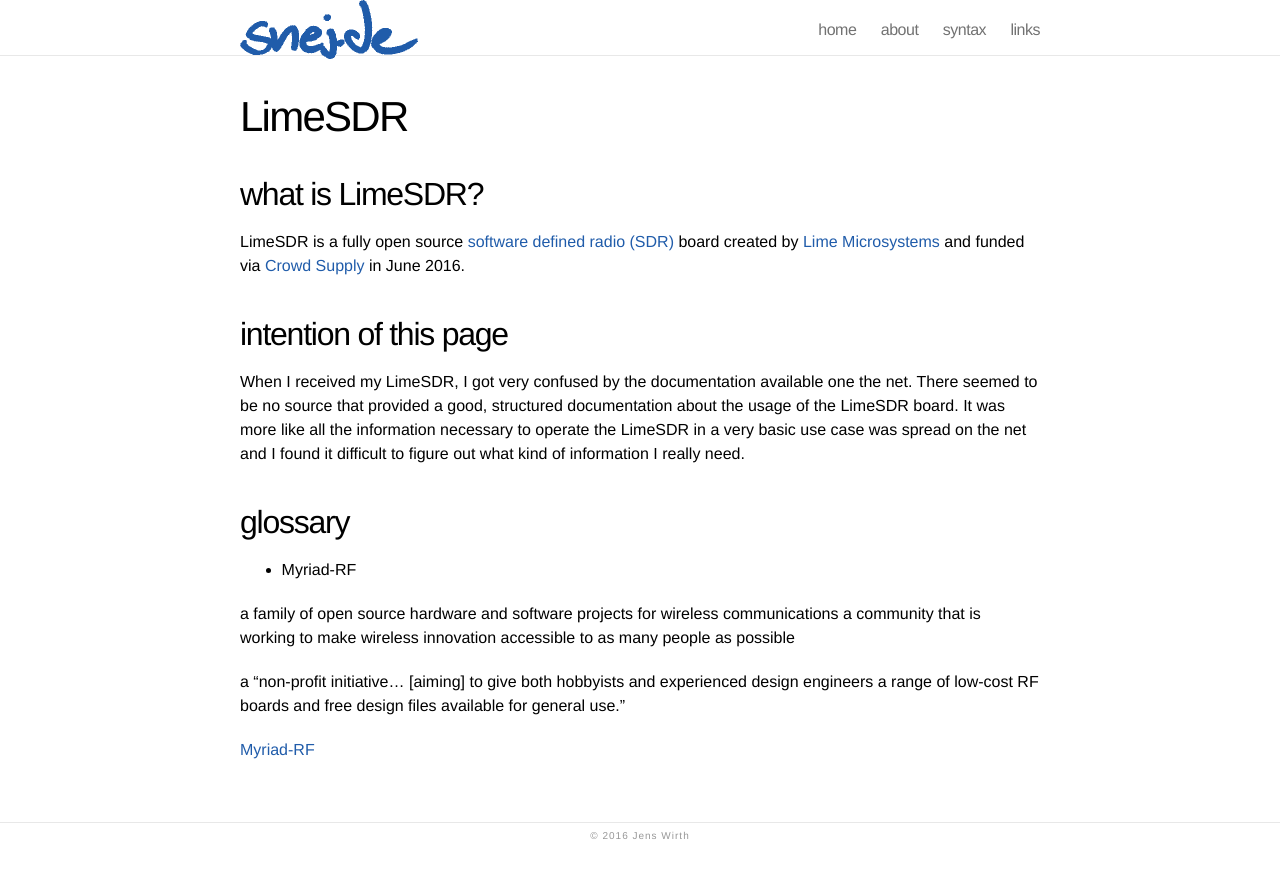
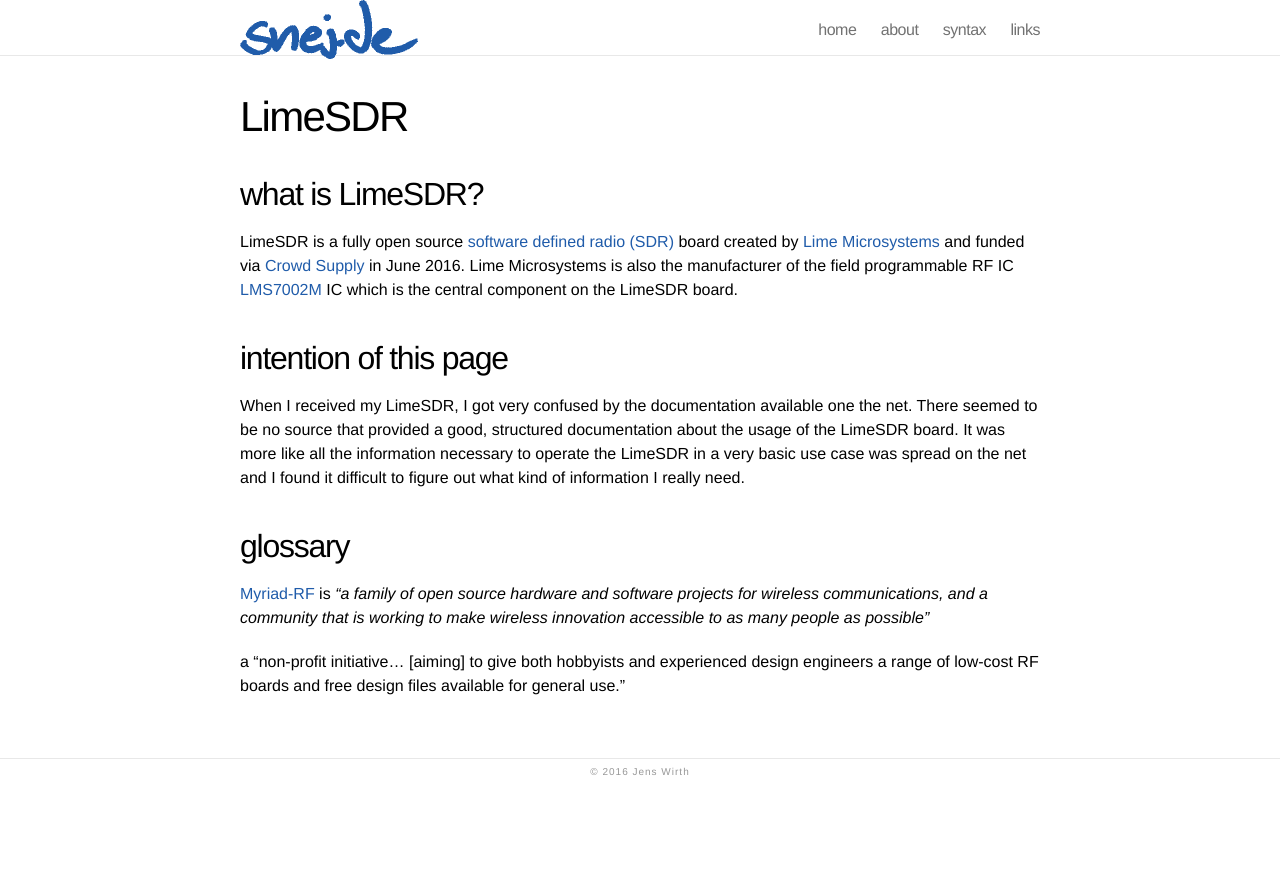
Before and after one commit to jewirth/jewirth.github.io, a Jekyll site: the page built from limesdr.md, in a window 1280 px wide. Shown: the top 878 px of the page. Built offline with Jekyll 4.4.1, drawn with Linux system fonts in a browser that asks for light colours.

Commit message:
Update limesdr.md

```diff
--- a/limesdr.md
+++ b/limesdr.md
@@ -5,18 +5,13 @@
 ---
 
 # what is LimeSDR?
-LimeSDR is a fully open source [software defined radio (SDR)](https://en.wikipedia.org/wiki/Software-defined_radio) board created by [Lime Microsystems](http://www.limemicro.com/) and funded via [Crowd Supply](https://www.crowdsupply.com/lime-micro/limesdr) in June 2016.
+LimeSDR is a fully open source [software defined radio (SDR)](https://en.wikipedia.org/wiki/Software-defined_radio) board created by [Lime Microsystems](http://www.limemicro.com/) and funded via [Crowd Supply](https://www.crowdsupply.com/lime-micro/limesdr) in June 2016. Lime Microsystems is also the manufacturer of the field programmable RF IC [LMS7002M](http://www.limemicro.com/products/field-programmable-rf-ics-lms7002m/) IC which is the central component on the LimeSDR board.
 
 # intention of this page
 When I received my LimeSDR, I got very confused by the documentation available one the net. There seemed to be no source that provided a good, structured documentation about the usage of the LimeSDR board. It was more like all the information necessary to operate the LimeSDR in a very basic use case was spread on the net and I found it difficult to figure out what kind of information I really need.
 
 # glossary
 
-- Myriad-RF
-
-a family of open source hardware and software projects for wireless communications
-a community that is working to make wireless innovation accessible to as many people as possible
+[Myriad-RF](https://github.com/myriadrf) is *"a family of open source hardware and software projects for wireless communications, and a community that is working to make wireless innovation accessible to as many people as possible"*
 
 a "non-profit initiative... [aiming] to give both hobbyists and experienced design engineers a range of low-cost RF boards and free design files available for general use."
-
-[Myriad-RF](https://github.com/myriadrf)
```
